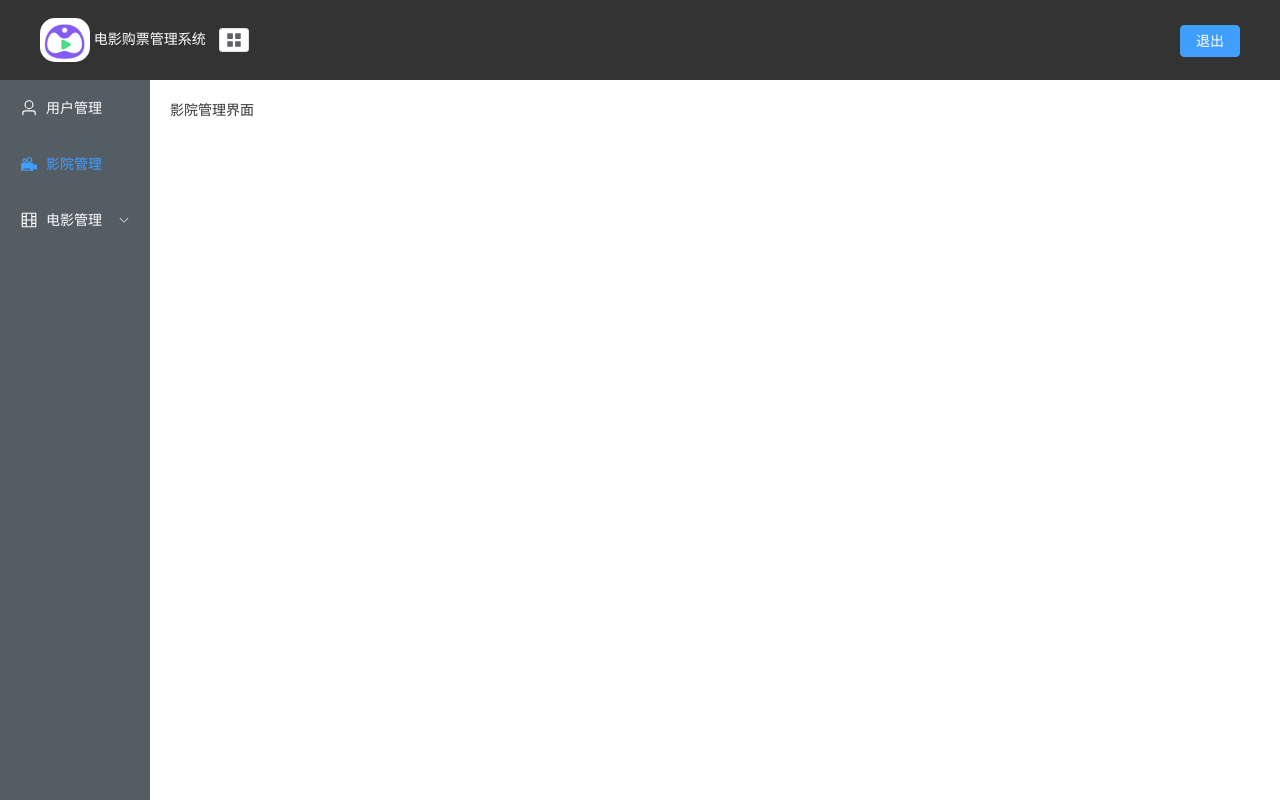
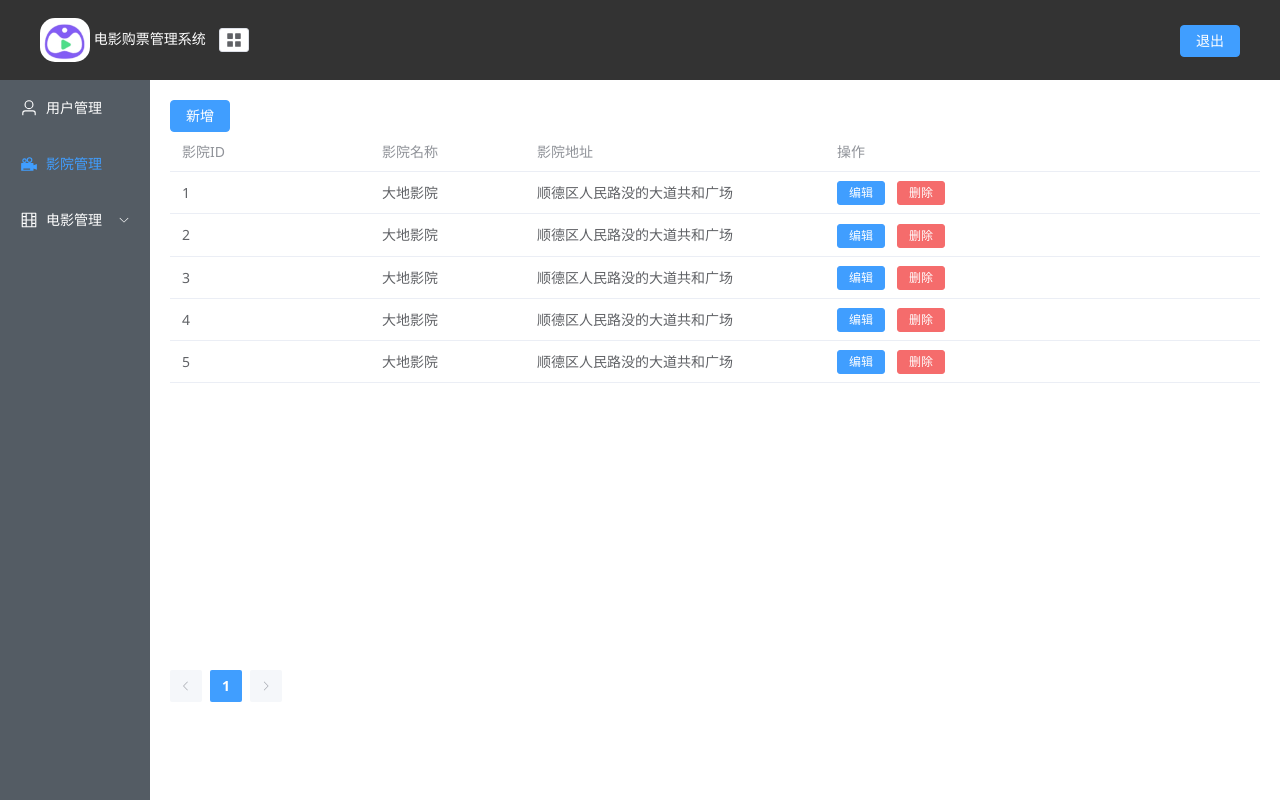
Before and after one commit to hazoyu/movie, a Vue app: page /admin/cinemam in a window 1280 px wide. Built offline with nearby package versions, Linux system fonts and the light colour scheme; grey boxes are pictures that could not be loaded.

Commit message:
影院管理静态页

```diff
--- a/src/views/CinemaM/index.vue
+++ b/src/views/CinemaM/index.vue
@@ -1,11 +1,97 @@
 <script setup>
+import { ref,reactive, onMounted } from 'vue';
+import { getHotMovieAPI } from '@/apis/movie';
+
+const currentPage = ref(1)
+const movieLabel = reactive([
+  {
+    prop: 'id',
+    label: '影院ID',
+    width: 200
+  },
+  {
+    prop: 'name',
+    label: '影院名称',
+
+  },
+  {
+    prop: 'addr',
+    label: '影院地址',
+    width: 300
+  },
+])
+
+const movieList = ref([
+  {
+    id:1,
+    name:"大地影院",
+    addr:"顺德区人民路没的大道共和广场"
+  },
+  {
+    id:2,
+    name:"大地影院",
+    addr:"顺德区人民路没的大道共和广场"
+  },
+  {
+    id:3,
+    name:"大地影院",
+    addr:"顺德区人民路没的大道共和广场"
+  },
+  {
+    id:4,
+    name:"大地影院",
+    addr:"顺德区人民路没的大道共和广场"
+  },
+  {
+    id:5,
+    name:"大地影院",
+    addr:"顺德区人民路没的大道共和广场"
+  },
+])
+
 
 </script>
 
 <template>
-影院管理界面
+  <div class="user-header">
+    <el-button type="primary" @click="handleAdd">新增</el-button>
+  </div>
+  <div class="table">
+    <el-table :data="movieList.slice((currentPage-1)*10,10*currentPage)" style="width: 100%">
+        <el-table-column
+        v-for="item in movieLabel"
+        :width="item.width ? item.width : 155"
+        :prop="item.prop"
+        :label="item.label"
+        >
+        </el-table-column>
+        <el-table-column fixed="right" label="操作" min-width="120">
+          <template #="scope">
+            <el-button type="primary" size="small">编辑</el-button>
+            <el-button type="danger" size="small">删除</el-button>
+          </template>
+        </el-table-column>
+
+    </el-table>
+    <div class="layout">
+      <el-pagination background layout="prev, pager, next" v-model:current-page="currentPage" :total="movieList.length" />
+    </div>
+  </div>
 </template>
 
-<style  scoped>
+<style  scoped lang="less">
+.user-header{
+  display: flex;
+  justify-content: space-between;
+
+}
+.table{
+  position: relative;
+  height: 420px;
+  .layout{
+  position: absolute;
+  bottom: -150px;
+  }
+}
 
 </style>
```
